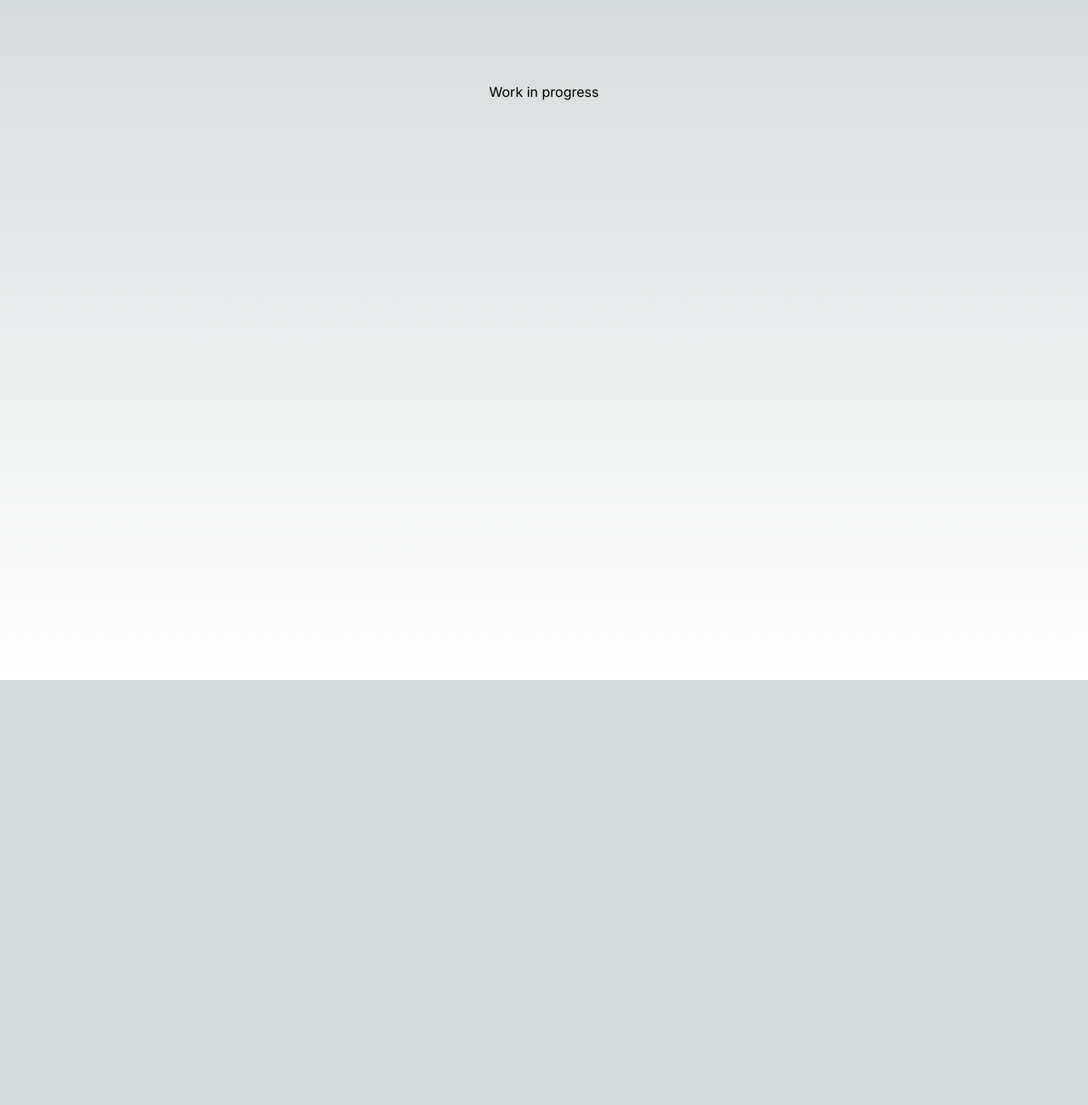
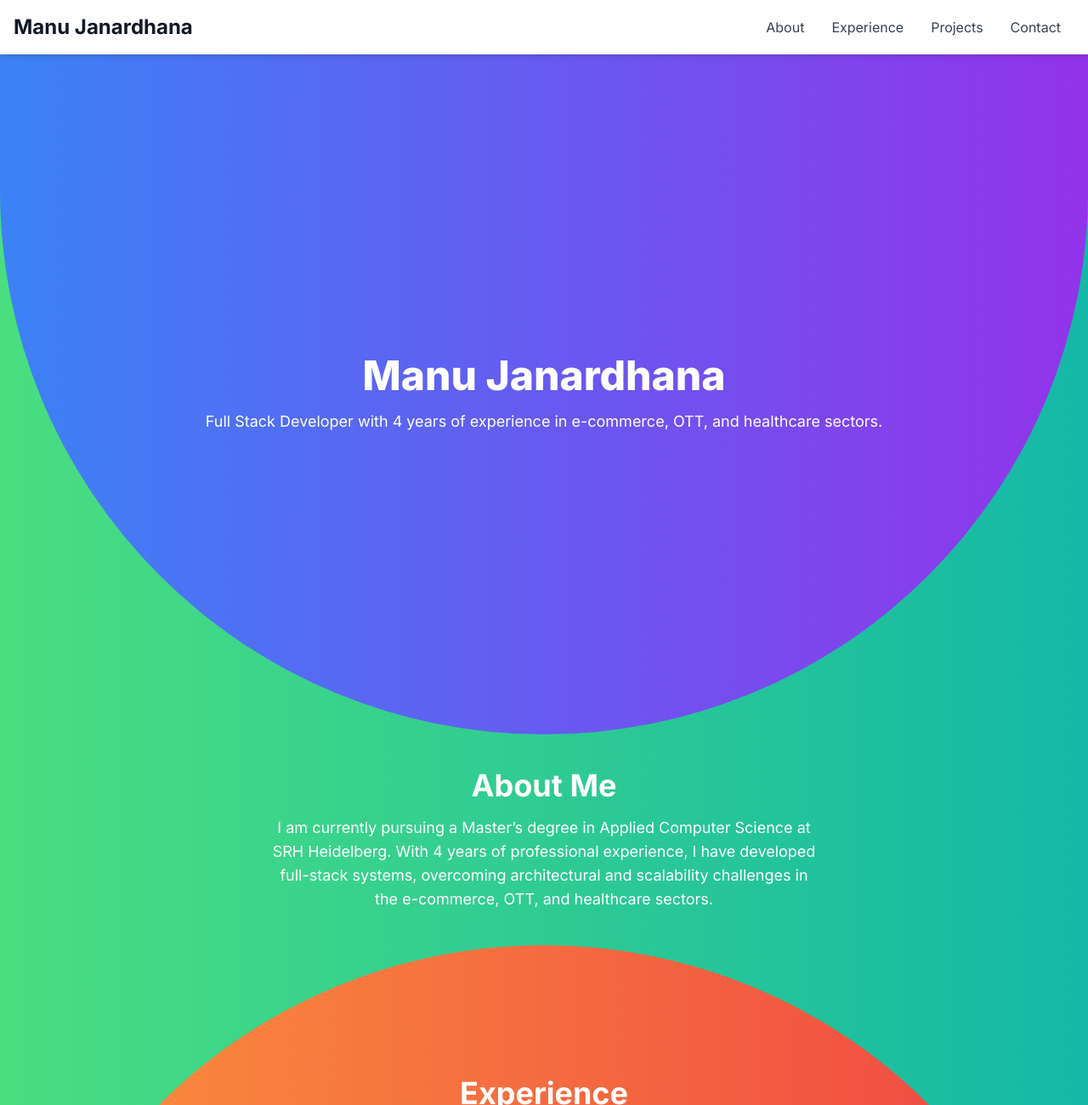
Before and after one commit to manuj55/my-portfolio, a Next.js app: page / in a window 1280 px wide. Shown: the top 1300 px of the page at 85% size. Before the commit the page ends 800 px from the top, so only its background shows below. Built offline with nearby package versions, Linux system fonts and the light colour scheme.

Commit message:
Initial commit

```diff
--- a/app/layout.tsx
+++ b/app/layout.tsx
@@ -5,8 +5,8 @@ import "./globals.css";
 const inter = Inter({ subsets: ["latin"] });
 
 export const metadata: Metadata = {
-  title: "Create Next App",
-  description: "Generated by create next app",
+  title: "Manu Janardhana",
+  description: "my portfolio",
 };
 
 export default function RootLayout({
--- a/app/page.tsx
+++ b/app/page.tsx
@@ -1,11 +1,149 @@
-import Image from "next/image";
+import Head from 'next/head';
 
 export default function Home() {
   return (
-    <main className="flex min-h-screen flex-col items-center justify-between p-24">
-      <div className="flex">
-        <p>Work in progress</p>
-      </div>
-    </main>
+    <div className="min-h-screen text-gray-900">
+      <Head>
+        <title>Manu Janardhana | Portfolio</title>
+        <meta name="description" content="Portfolio of Manu Janardhana, Full Stack Developer" />
+        <link rel="icon" href="/favicon.ico" />
+      </Head>
+
+      <header className="fixed w-full bg-white shadow-md z-50">
+        <div className="container mx-auto p-4 flex justify-between items-center">
+          <h1 className="text-2xl font-bold">Manu Janardhana</h1>
+          <nav>
+            <a href="#about" className="mx-4 text-gray-700 hover:text-black">
+              About
+            </a>
+            <a href="#experience" className="mx-4 text-gray-700 hover:text-black">
+              Experience
+            </a>
+            <a href="#projects" className="mx-4 text-gray-700 hover:text-black">
+              Projects
+            </a>
+            <a href="#contact" className="mx-4 text-gray-700 hover:text-black">
+              Contact
+            </a>
+          </nav>
+        </div>
+      </header>
+
+      <main className="pt-16 bg-gradient-to-r from-green-400 to-teal-500">
+        <section
+          id="hero"
+          className="min-h-screen flex items-center justify-center bg-gradient-to-r from-blue-500 to-purple-600 text-white rounded-b-full"
+        >
+          <div className="text-center">
+            <h2 className="text-5xl font-extrabold">Manu Janardhana</h2>
+            <p className="mt-4 text-lg">Full Stack Developer with 4 years of experience in e-commerce, OTT, and healthcare sectors.</p>
+          </div>
+        </section>
+
+        <section
+          id="about"
+          className="min-h-fit flex items-center justify-center bg-gradient-to-r from-green-400 to-teal-500 text-white my-10"
+        >
+          <div className="text-center w-1/2">
+            <h2 className="text-4xl font-bold">About Me</h2>
+            <p className="mt-4 text-lg ">
+              I am currently pursuing a Master’s degree in Applied Computer Science at SRH Heidelberg. With 4 years of professional experience,
+              I have developed full-stack systems, overcoming architectural and scalability challenges in the e-commerce, OTT, and healthcare sectors.
+            </p>
+          </div>
+        </section>
+        <section
+          id="experience"
+          className="min-h-screen flex flex-col items-center justify-center bg-gradient-to-r from-orange-400 to-red-500 text-white rounded-t-full"
+        >
+          <div className="text-left w-full max-w-4xl px-8 ">
+            <h2 className="text-4xl font-bold mb-12 text-center">Experience</h2>
+            <div className="space-y-8">
+
+              <div className="relative p-8 rounded-3xl bg-white shadow-lg ">
+                <div className="w-full md:w-3/4">
+                  <div className="flex flex-row items-baseline text-lg font-medium">
+                    <div className="bg-blue-400 px-2 py-1 rounded-md text-white">Oracle Cerner</div> <div className="text-gray-700">(2022 – 2024)</div>
+                  </div>
+                  <p className="mt-4 text-sm text-gray-600">
+                    Spearheaded the development of the SYNAPSE application in the healthcare domain, enhancing data flow by 40% using JavaScript, React.js, Node.js, Ruby on Rails, and Clojure. Improved team productivity by 25% through Agile practices.
+                  </p>
+                </div>
+              </div>
+
+              {/* Experience 2 */}
+              <div className="relative p-8 rounded-3xl bg-white shadow-lg flex flex-col md:flex-row justify-between items-center md:items-start">
+                <div className="w-full md:w-3/4">
+                  <p className="text-sm text-gray-500 mb-2">April 2023</p>
+                  <p className="text-lg font-medium">Front End Developer at Openturf Technologies (2020 – 2022)</p>
+                  <p className="mt-4 text-sm text-gray-600">Engineered interfaces for Sling TV using React.js, Redux Saga, RxJS, and TypeScript, increasing customer engagement by 30%. Optimized Autopilot's front-end for better data visualization, reducing load times by 25%.</p>
+                </div>
+              </div>
+            </div>
+          </div>
+        </section>
+
+        <section
+          id="projects"
+          className="min-h-screen flex items-center justify-center bg-gray-100 rounded-b-full"
+        >
+          <div className="text-center max-w-6xl mx-auto">
+            <h2 className="text-4xl font-bold mb-12">Projects</h2>
+            <div className="grid grid-cols-1 md:grid-cols-1 lg:grid-cols-2 gap-8 ">
+              {/* Project 1 */}
+              <div className="relative p-8 rounded-3xl bg-white shadow-lg transition-transform transform hover:scale-105 hover:bg-blue-100">
+                <span className="absolute top-4 left-4 px-3 py-1 text-sm font-semibold text-white bg-orange-500 rounded-full">Master's Project</span>
+                <p className="mt-8 text-lg font-medium">Integrated Property Management System (PMS)</p>
+                <p className="mt-4 text-sm text-gray-600">Developed a hotel management system with features like account management, reservations, and dynamic pricing using HTML, CSS, JavaScript, JSP, Java Servlets, JDBC, and MySQL.</p>
+                <div className="flex justify-between items-center mt-8">
+                  <div className="flex items-center justify-center w-8 h-8 rounded-full bg-purple-500 text-white">
+                    <svg xmlns="http://www.w3.org/2000/svg" fill="none" viewBox="0 0 24 24" stroke="currentColor" className="w-4 h-4">
+                      <path strokeLinecap="round" strokeLinejoin="round" strokeWidth="2" d="M13 7l5 5m0 0l-5 5m5-5H6" />
+                    </svg>
+                  </div>
+                  <p className="text-sm text-gray-500">May 2024</p>
+                </div>
+              </div>
+
+              {/* Project 2 */}
+              <div className="relative p-8 rounded-3xl bg-white shadow-lg transition-transform transform hover:scale-105 hover:bg-green-100">
+                <span className="absolute top-4 left-4 px-3 py-1 text-sm font-semibold text-white bg-green-500 rounded-full">Master's Project</span>
+                <p className="mt-8 text-lg font-medium">Comprehensive UI/UX Solution for E-commerce Platform</p>
+                <p className="mt-4 text-sm text-gray-600">Created a responsive landing page, store page, and about us page for trekking tools using JavaScript, Tailwind, Material Design, custom fonts, icons, and images.</p>
+                <div className="flex justify-between items-center mt-8">
+                  <div className="flex items-center justify-center w-8 h-8 rounded-full bg-purple-500 text-white">
+                    <svg xmlns="http://www.w3.org/2000/svg" fill="none" viewBox="0 0 24 24" stroke="currentColor" className="w-4 h-4">
+                      <path strokeLinecap="round" strokeLinejoin="round" strokeWidth="2" d="M13 7l5 5m0 0l-5 5m5-5H6" />
+                    </svg>
+                  </div>
+                  <p className="text-sm text-gray-500">July 2024</p>
+                </div>
+              </div>
+
+              {/* Add more project blocks as needed */}
+            </div>
+          </div>
+        </section>
+
+        {/* To-do: Fix responsive */}
+        {/* To-do: Fix project cards grid styling */}
+        {/* To-do: Re-look into color */}
+        {/* To-do: Add skills section */}
+
+        <section
+          id="contact"
+          className="min-h-screen flex items-center justify-center bg-gradient-to-r from-teal-400 to-blue-500 text-white rounded-t-full"
+        >
+          <div className="text-center">
+            <h2 className="text-4xl font-bold">Contact</h2>
+            <p className="mt-4 text-lg">Feel free to reach out to me at <a href="mailto:manujanardhana55@gmail.com" className="underline">manujanardhana55@gmail.com</a> or connect with me on <a href="https://www.linkedin.com/in/manu-janardhana/" className="underline">LinkedIn</a>.</p>
+          </div>
+        </section>
+      </main>
+
+      <footer className="py-8 bg-white text-center">
+        <p className="text-gray-600">&copy; 2024 Manu Janardhana</p>
+      </footer>
+    </div>
   );
 }
```
